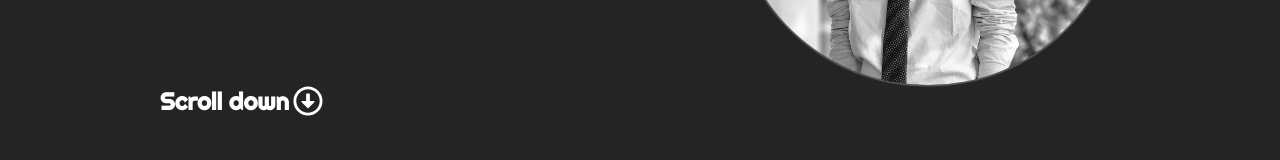
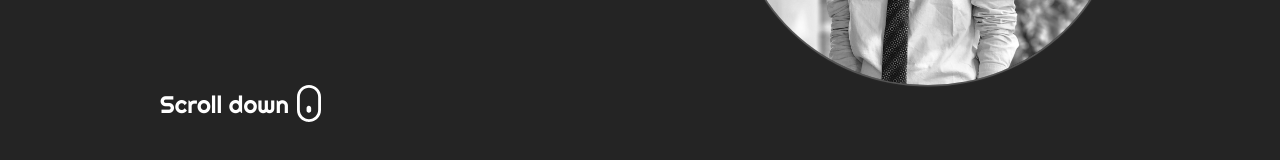
Before and after one commit to isakibul/dev-portfolio, a React (Vite) app: page / in a window 1280 px wide. Shown: the part 457-617 px from the top of the page. Built offline with nearby package versions, Linux system fonts and the light colour scheme.

Commit message:
issue fixed

```diff
--- a/src/components/Hero/Hero.jsx
+++ b/src/components/Hero/Hero.jsx
@@ -2,6 +2,7 @@ import { useState } from 'react';
 import heroImg from '/hero-img.jpeg';
 import { TypeAnimation } from 'react-type-animation';
 import { FaRegArrowAltCircleDown } from "react-icons/fa";
+import scrollDown from "/scroll-down.svg"
 
 const Hero = () => {
     const [showSubtitle, setShowSubtitle] = useState(false);
@@ -95,10 +96,10 @@ const Hero = () => {
             {/* scroll down animation */}
             <div className="mt-14 md:mt-0 md:flex justify-between md:justify-start">
                 <button
-                    className='hidden md:flex items-center gap-1  text-2xl font-semibold text-white scroll-indicator'
+                    className='hidden md:flex items-center gap-2 text-2xl text-white scroll-indicator'
                 >
                     Scroll down
-                    <FaRegArrowAltCircleDown className='text-3xl' />
+                    <img src={scrollDown} alt="" className='w-6' />
                 </button>
 
                 {/* animation circle two */}
--- a/src/components/Home/Home.jsx
+++ b/src/components/Home/Home.jsx
@@ -42,6 +42,7 @@ const Home = () => {
                     fontSize: '24px',
                     borderRadius: '50%',
                     padding: '5px',
+                    zIndex: '999',
                 }}
                 component={<IoIosArrowUp />}
             />
```
Also changed, not shown: public/scroll-down.svg (added).
